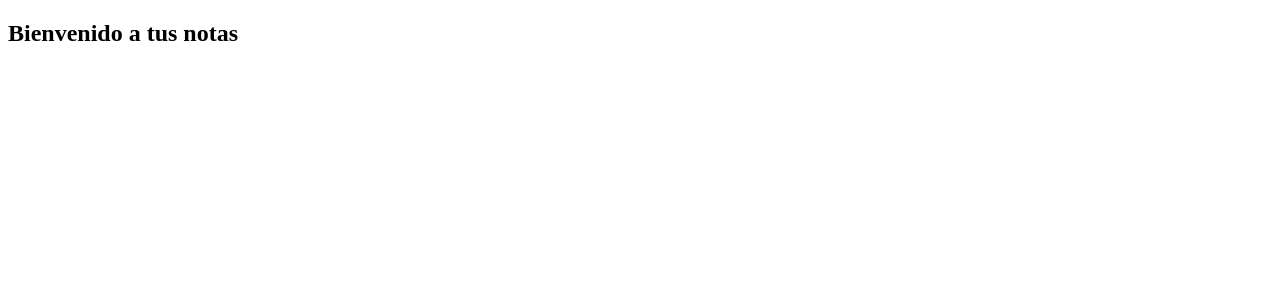
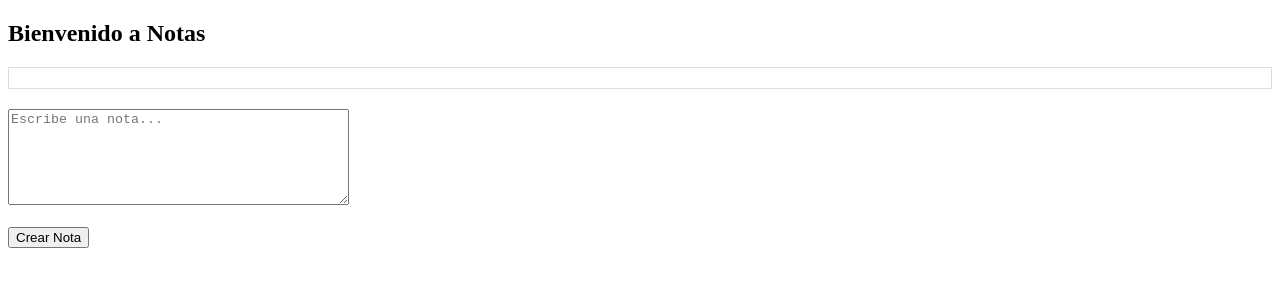
Before and after one commit to Renatantonia/mi-app-segura, a React (Create React App) app in the folder frontend/: page /notes in a window 1280 px wide. Shown: the top 300 px of the page. Built offline with nearby package versions, Linux system fonts and the light colour scheme.

Commit message:
frontend notes

```diff
--- a/frontend/src/Notes.js
+++ b/frontend/src/Notes.js
@@ -1,7 +1,70 @@
+import { useState } from 'react';
+
 function Notes() {
+  const [nota, setNota] = useState('');
+  const [notas, setNotas] = useState([]);
+
+  const guardarNota = () => {
+    if (nota.trim() !== '') {
+      const nuevaNota = {
+        id: Date.now(), // id único
+        contenido: nota,
+      };
+      setNotas([...notas, nuevaNota]);
+      setNota('');
+    }
+  };
+
+  const eliminarNota = (id) => {
+    const nuevasNotas = notas.filter((n) => n.id !== id);
+    setNotas(nuevasNotas);
+  };
+
   return (
     <div>
-      <h2>Bienvenido a tus notas</h2>
+      <h2>Bienvenido a Notas</h2>
+
+      {/* Contenedor scroll */}
+      <div
+        style={{
+          display: 'flex',
+          overflowX: 'auto',
+          padding: '10px',
+          gap: '10px',
+          marginBottom: '20px',
+          border: '1px solid #ddd',
+          maxWidth: '100%',
+        }}
+      >
+        {notas.map((n) => (
+          <div
+            key={n.id}
+            style={{
+              minWidth: '250px',
+              border: '1px solid gray',
+              padding: '10px',
+              borderRadius: '8px',
+              background: '#f9f9f9',
+              flexShrink: 0,
+            }}
+          >
+            <p style={{ fontStyle: 'italic', color: 'gray' }}>
+              Falta conectar backend para ver informacion.
+            </p>
+            <button onClick={() => eliminarNota(n.id)}>Eliminar</button>
+          </div>
+        ))}
+      </div>
+
+      <textarea
+        placeholder="Escribe una nota..."
+        value={nota}
+        onChange={(e) => setNota(e.target.value)}
+        rows={6}
+        cols={40}
+      />
+      <br /><br />
+      <button onClick={guardarNota}>Crear Nota</button>
     </div>
   );
 }
```
